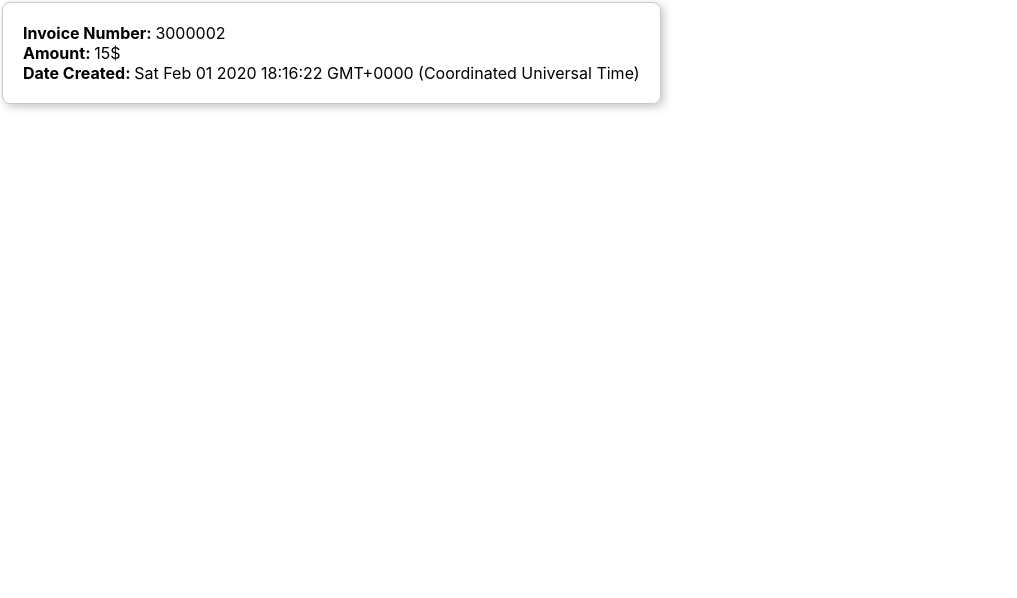
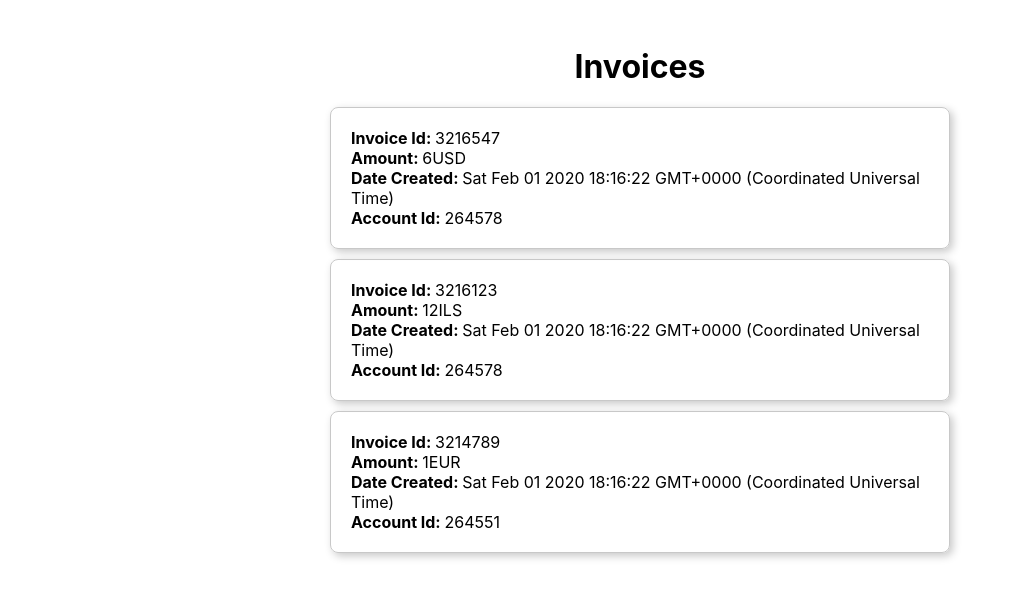
Before and after one commit to guygolanIL/ReactLabBluesnap, a React (Create React App) app in the folder react-tutorial-code/: page / in a window 1280 px wide. Shown: the top 598 px of the page, without its empty margins (0-1017 px from the left). Built offline with nearby package versions, Linux system fonts and the light colour scheme.

Commit message:
added invoicesList

```diff
--- a/react-tutorial-code/src/App.js
+++ b/react-tutorial-code/src/App.js
@@ -1,14 +1,10 @@
-import React from 'react';
-import InvoiceCard from './components/Invoice';
-import './App.css';
+import React from "react";
+import "./App.css";
+import InvoicesList from "./components/InvoicesList";
 
 class App extends React.Component {
-
-
-  render(){
-    return (
-      <InvoiceCard number="3000002" amount={15} currency='$' dateCreated={new Date().toString()}></InvoiceCard>
-    );
+  render() {
+      return <InvoicesList/>;
   }
 }
 
--- a/react-tutorial-code/src/components/Invoice.css
+++ b/react-tutorial-code/src/components/InvoiceCard.css
@@ -1,10 +1,10 @@
 .invoice-card {
     border-color: #c8c8c8;
-    display: inline-block;
+    display: block;
     border-width: 1px 1px 1px 1px;
     border-radius: 8px;
     border-style: solid;
-    margin: 2px;
+    margin: 10px;
     padding: 20px;
     box-shadow: 3px 3px 8px 0px #c8c8c8;
 }
--- a/react-tutorial-code/src/components/Invoice.js
+++ b/react-tutorial-code/src/components/InvoiceCard.js
@@ -1,16 +1,17 @@
 import React from 'react';
-import "./Invoice.css";
+import "./InvoiceCard.css";
 class InvoiceCard extends React.Component{
 
     render(){
         return (
             <div className="invoice-card">
-                <div><b>Invoice Number: </b>{this.props.number}</div>
+                <div><b>Invoice Id: </b>{this.props.id}</div>
                 <div><b>Amount: </b>{this.props.amount}{this.props.currency}</div>
                 <div><b>Date Created: </b>{this.props.dateCreated}</div>
+                <div><b>Account Id: </b>{this.props.accountId}</div>
             </div>
         );
     }
 }
-// usage: <InvoiceCard number="30112354" amount={15} currency="$" dateCreated={new Date().toString()} />
+// usage: <InvoiceCard id="30112354" amount={15} accountId="3579513" currency="$" dateCreated={new Date().toString()} />
 export default InvoiceCard;
--- /dev/null
+++ b/react-tutorial-code/src/components/InvoicesList.css
@@ -0,0 +1,5 @@
+.InvoicesList{
+    padding: 2vw;
+    margin: auto;
+    max-width: 50%;
+}
--- /dev/null
+++ b/react-tutorial-code/src/components/InvoicesList.js
@@ -0,0 +1,60 @@
+import React from "react";
+import "./InvoicesList.css";
+import InvoiceCard from "./InvoiceCard";
+class InvoicesList extends React.Component {
+    state = {
+        invoices: [
+            {
+                id: "3216547",
+                accountId: "264578",
+                amount: 6,
+                currency: "USD",
+                dateCreated: new Date()
+            },
+            {
+                id: "3216123",
+                accountId: "264578",
+                amount: 12,
+                currency: "ILS",
+                dateCreated: new Date()
+            },
+            {
+                id: "3214789",
+                accountId: "264551",
+                amount: 1,
+                currency: "EUR",
+                dateCreated: new Date()
+            }
+        ]
+    };
+
+    getInvoicesCards() {
+        return this.state.invoices.map(invoice => (
+            <InvoiceCard
+                key={invoice.id}
+                id={invoice.id}
+                accountId={invoice.accountId}
+                amount={invoice.amount}
+                currency={invoice.currency}
+                dateCreated={invoice.dateCreated.toString()}
+            />
+        ));
+    }
+
+    render() {
+        return (
+            <div className="InvoicesList">
+                <h1
+                  style={{
+                    textAlign: "center"
+                  }}
+                >
+                    Invoices
+                </h1>
+                {this.getInvoicesCards()}
+            </div>
+        );
+    }
+}
+
+export default InvoicesList;
```
